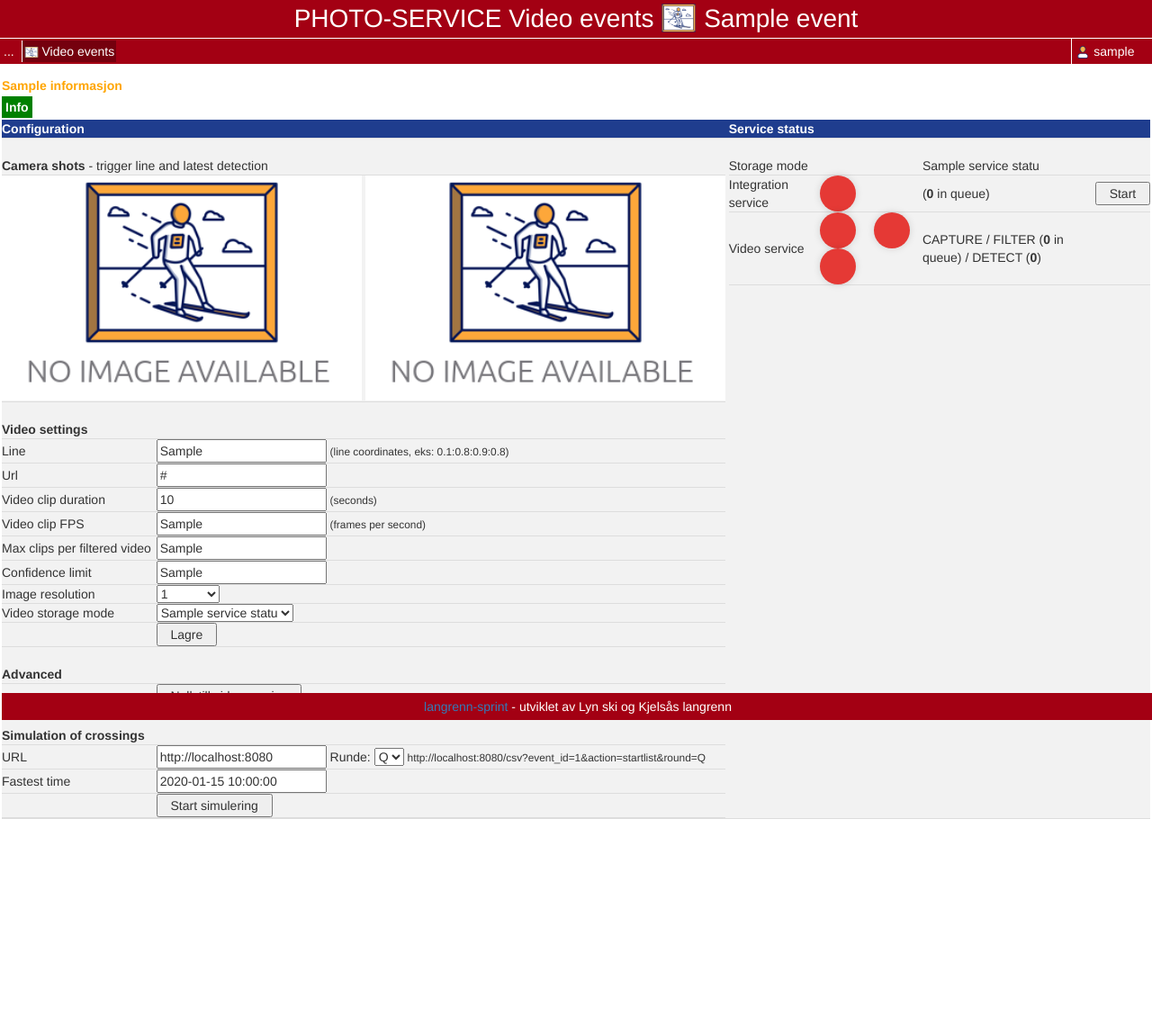
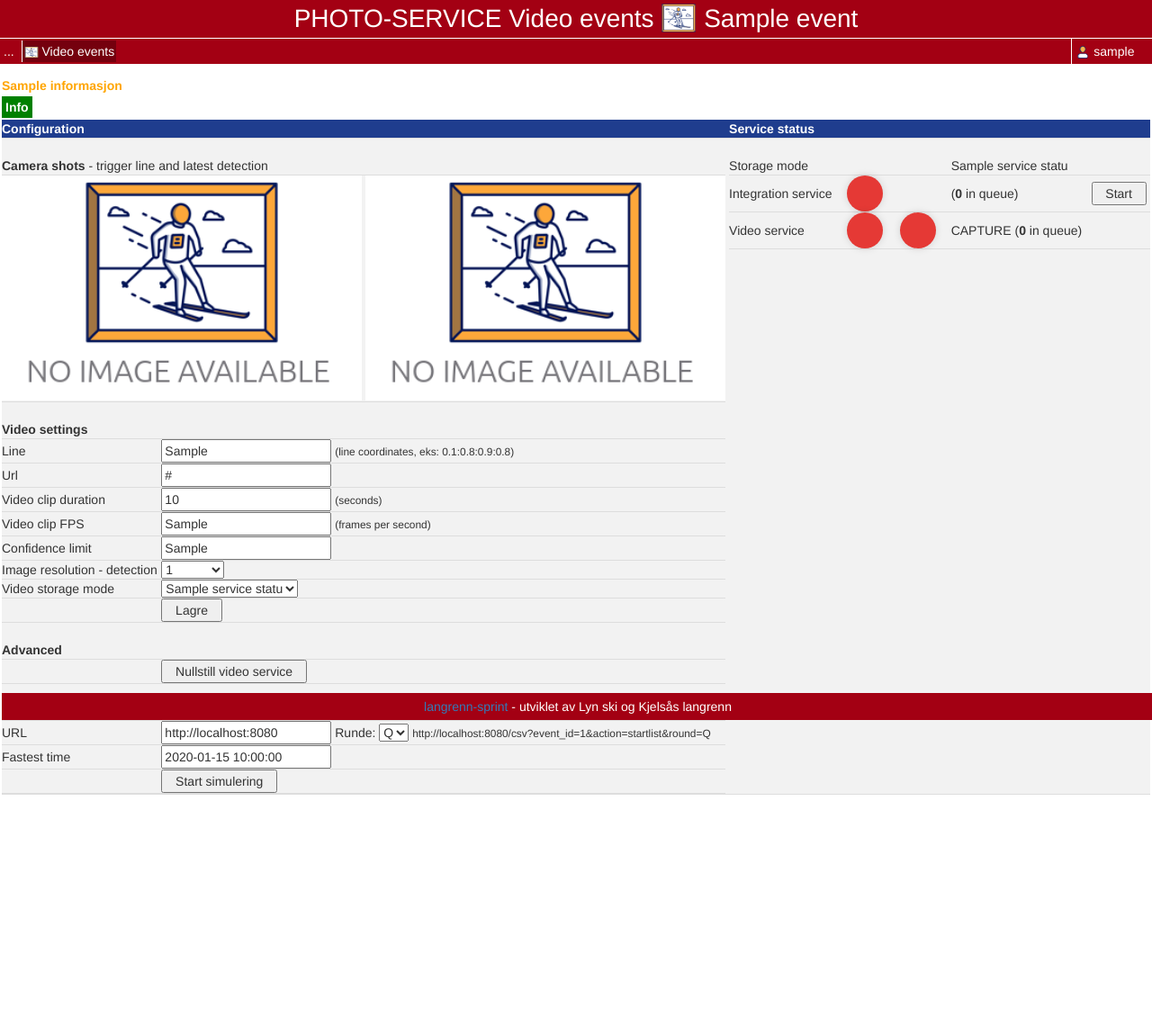
Before and after one commit to langrenn-sprint/photo-service-gui, a Python web app: template photo_service_gui/templates/video_events.html in a window 1280 px wide. Shown: the top 1150 px of the page at 90% size. After the commit the page ends 883 px from the top, so only its background shows below. Run offline with Jinja, Linux system fonts and the light colour scheme; the template is opened without the code that fills it: most values are stand-ins (such as "Sample title", 1, 10 or a date in 2020); some libraries are stand-ins or nearby versions.

Commit message:
Removed FILTER #49

```diff
--- a/photo_service_gui/config/global_settings.json
+++ b/photo_service_gui/config/global_settings.json
@@ -14,16 +14,13 @@
     "CAPTURE_VIDEO_SERVICE_AVAILABLE": "False",
     "CAPTURE_VIDEO_SERVICE_START": "False",
     "CAPTURE_VIDEO_SERVICE_RUNNING": "False",
-    "FILTER_VIDEO_SERVICE_AVAILABLE": "False",
-    "FILTER_VIDEO_SERVICE_START": "False",
     "DETECT_VIDEO_SERVICE_AVAILABLE": "False",
     "DETECT_VIDEO_SERVICE_START": "False",
     "DETECT_VIDEO_SERVICE_RUNNING": "False",
-    "VIDEO_ANALYTICS_IMAGE_SIZE": "480x640",
+    "DETECT_ANALYTICS_IMAGE_SIZE": "480x640",
     "VIDEO_ANALYTICS_DEFAULT_IMAGE_SIZES": ["480x640", "736x1280", "896x1600", "1088x1920"],
     "VIDEO_CLIP_DURATION": 5,
     "VIDEO_CLIP_FPS": 20,
-    "MAX_CLIPS_PER_FILTERED_VIDEO": 5,
     "DRAW_TRIGGER_LINE": "False",
     "VIDEO_URL": "https://harnaes.no/maalfoto/2023SkiMaal.mp4",
     "SIMULATION_CROSSINGS_START": "False",
--- a/photo_service_gui/templates/video_events.html
+++ b/photo_service_gui/templates/video_events.html
@@ -35,10 +35,10 @@
         </td>
         <td>
           Storage mode - <b>local_storage</b>: local file system used for storage. Integration service for pushing detections.
-            <b>cloud_storage</b> - capture run locally and integration service pushing captured files directly to cloud bucket, no filtering, detection stored directly on cloud storage.
+            <b>cloud_storage</b> - capture run locally and integration service pushing captured files directly to cloud bucket, detection stored directly on cloud storage.
           <br>INTEGRATION SERVICE: (Pubsub) vil sende informasjon til Google Cloud. Bildene sendes til en Storage Bucket,
           mens informasjon sendes til Pubsub og legges på en meldingskø der interessenter kan abonnere på hendelsene.
-          <br>VIDEO SERVICE: Tjenesten har 3 workers: CAPTURE, FILTER (optional) og DETECT som jobber med videoen.
+          <br>VIDEO SERVICE: Tjenesten har 2 workers: CAPTURE og DETECT som jobber med videoen.
           <b>Status</b> - Her vises statusmeldinger for tjenesten. Både det som registreres på videoen og at meldingenr sendes til meldingskøen (Google pubsub).
         </td>
       </tr>
@@ -68,12 +68,10 @@
             document.getElementById("send_result").innerHTML = video_status;
             const photo_queue = jsonDoc.photo_queue;
             const captured_queue_length = jsonDoc.captured_queue_length;
-            const filtered_queue_length = jsonDoc.filtered_queue_length;
             if (photo_queue != "") {
               document.getElementById("photo_queue_length").innerHTML = photo_queue.length;
               document.getElementById("photo_queue_latest").src = photo_queue[0];
               document.getElementById("captured_queue_length").innerHTML = captured_queue_length;
-              document.getElementById("filtered_queue_length").innerHTML = filtered_queue_length;
             }
             else {
               document.getElementById("photo_queue_length").innerHTML = "0";
@@ -173,18 +171,14 @@
             <td><input type="text" name="video_clip_fps" value="{{ service_status.video_clip_fps }}"> <small>(frames per second)</small></td>
           </tr>
           <tr>
-            <td>Max clips per filtered video</td>
-            <td><input type="text" name="max_clips_per_filtered_video" value="{{ service_status.max_clips_per_filtered_video }}"></td>
-          </tr>
-          <tr>
             <td>Confidence limit</td>
             <td><input type="text" name="confidence_limit" value="{{ service_status.confidence_limit }}"></td>
           </tr>
           <tr>
-            <td>Image resolution</td>
+            <td>Image resolution - detection</td>
             <td>
-              <select name="image_size">
-                <option value={{ service_status.video_analytics_im_size }}>{{ service_status.video_analytics_im_size }}</option>
+              <select name="detect_image_size">
+                <option value={{ service_status.detect_analytics_im_size }}>{{ service_status.detect_analytics_im_size }}</option>
                 {% for one_res in service_status.video_analytics_im_size_def %}
                   <option value={{ one_res }}>{{ one_res }}</option>
                 {% endfor %}
@@ -311,13 +305,6 @@
               {% else %}
                 <span class="lamp lamp-yellow"></span>
               {% endif %}
-              {% if not service_status.filter_video_available %}
-                <span class="lamp lamp-red" title="FILTER video unavailable!"></span>
-              {% elif service_status.filter_video_start %}
-                <span class="lamp lamp-green" title="Service running."></span>
-              {% else %}
-                <span class="lamp lamp-yellow"></span>
-              {% endif %}
               {% if not service_status.detect_video_available %}
                 <span class="lamp lamp-red" title="DETECT video unavailable!"></span>
               {% elif service_status.detect_video_start %}
@@ -327,10 +314,10 @@
               {% endif %}
             </td>
             <td>
-              CAPTURE / FILTER (<b><span id=captured_queue_length>0</span></b> in queue) / DETECT (<b><span id=filtered_queue_length>0</span></b>)
+              CAPTURE (<b><span id=captured_queue_length>0</span></b> in queue)
             </td>
             <td>
-              {% if service_status.capture_video_start or service_status.filter_video_start or service_status.detect_video_start %}
+              {% if service_status.capture_video_start or service_status.detect_video_start %}
                 <form action=/video_events method=post>
                   <input type="submit" name="video_stop" value="  Stop  ">
                   <input type="hidden" name=event_id value="{{ event_id }}">
@@ -341,7 +328,7 @@
                     <input type="hidden" name=event_id value="{{ event_id }}">
                   </form>
                 {% endif %}
-              {% elif service_status.capture_video_available or service_status.filter_video_available or service_status.detect_video_available %}
+              {% elif service_status.capture_video_available or service_status.detect_video_available %}
                 <form action=/video_events method=post>
                   <input type="submit" name="video_start" value="  Start  ">
                   <input type="hidden" name=event_id value="{{ event_id }}">
--- a/pyproject.toml
+++ b/pyproject.toml
@@ -69,7 +69,7 @@ release = [
     "lint",
     "pyright",
     "check_deps",
-    "audit",
+    # "audit",
     "integration-tests",
     "contract_test",
 ]
```
Also changed, not shown: photo_service_gui/services/photos_file_adapter.py (+3 -7 lines), photo_service_gui/views/video_events.py (+4 -34 lines), 1 other file.
